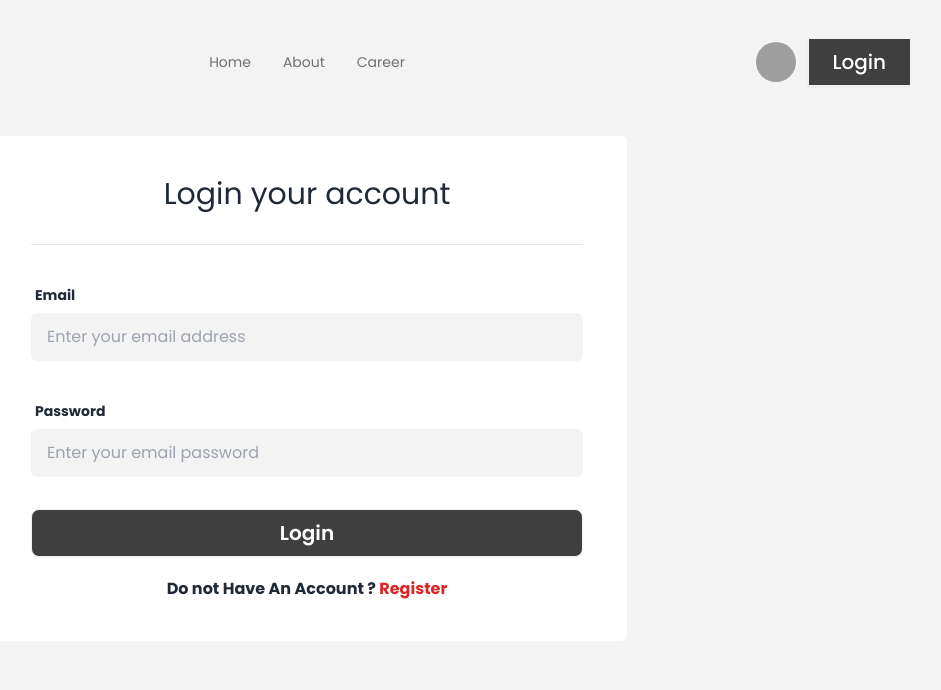
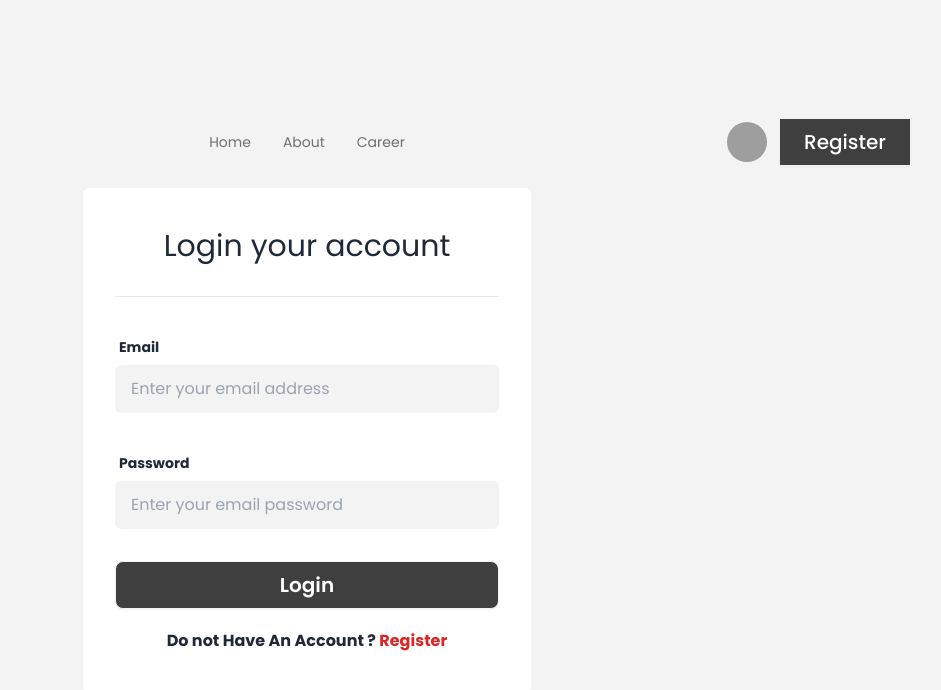
Before and after one commit to mamun464/Dragon-News-React, a React (Vite) app: page /login in a window 1280 px wide. Shown: the top 690 px of the page, without its empty margins (333-1274 px from the left). Built offline with nearby package versions, Linux system fonts and the light colour scheme; grey boxes are pictures that could not be loaded.

Commit message:
Registration page completed

```diff
--- a/src/pages/Home/Home.jsx
+++ b/src/pages/Home/Home.jsx
@@ -33,11 +33,18 @@ const Home = () => {
 
     }
 
+    const navInfo = {
+        button_text: "Login",
+        button_link: "/login",
+    }
+
     return (
         <div className="font-Poppins max-w-6xl mx-auto">
             <Header></Header>
             <BreakingNews></BreakingNews>
-            <NavBar></NavBar>
+            <NavBar
+                navInfo={navInfo}
+            ></NavBar>
 
 
             <div className="grid grid-cols-1  md:grid-cols-4 gap-6">
--- a/src/pages/Login&Registration/Login.jsx
+++ b/src/pages/Login&Registration/Login.jsx
@@ -8,14 +8,22 @@ const Login = () => {
         console.log(form.get('password'));
 
     };
+
+    const navInfo = {
+        button_text: "Register",
+        button_link: "/registration"
+    }
+
     return (
-        <div className="bg-[#f3f3f3] w-screen h-screen font-Poppins">
+        <div className="bg-[#f3f3f3] min-h-screen font-Poppins flex flex-col justify-center items-center">
 
-            <div className="py-7 px-7">
-                <NavBar />
+            <div className="px-7 w-full">
+                <NavBar
+                    navInfo={navInfo}
+                ></NavBar>
             </div>
-            <div>
-                <div className="md:w-3/4 lg:w-1/2 mx-auto bg-white px-11 py-10 rounded-md">
+            <div className="w-full max-w-md">
+                <div className="mx-auto bg-white px-8 py-10 rounded-md">
                     <h1 className="text-3xl text-center mb-8">Login your account</h1>
 
                     <hr />
--- a/src/pages/Login&Registration/Registration.jsx
+++ b/src/pages/Login&Registration/Registration.jsx
@@ -1,9 +1,63 @@
+import { Link } from "react-router-dom";
+import NavBar from "../Shared/NavBar/NavBar";
 
 
 const Registration = () => {
+    const handleRegister = (e) => {
+        e.preventDefault();
+        const form = new FormData(e.currentTarget);
+        console.log(form.get('password'));
+    };
+
+    const navInfo = {
+        button_text: "Login",
+        button_link: "/login",
+    }
+
     return (
-        <div>
-            <h1>THis Registrayion</h1>
+        <div className="bg-[#f3f3f3] min-h-screen font-Poppins flex flex-col justify-center items-center">
+
+            <div className="mt-5 px-7 w-full">
+                <NavBar
+                    navInfo={navInfo}
+                ></NavBar>
+            </div>
+            <div className="w-full max-w-md">
+                <div className="mx-auto bg-white px-8 py-10 rounded-md pt-6">
+                    <h1 className="text-3xl text-center mb-8">Register your account</h1>
+                    <hr />
+                    <form onSubmit={handleRegister} className="">
+                        <div className="">
+                            <label className="label">
+                                <span className="label-text font-bold">Your Name</span>
+                            </label>
+                            <input type="text" placeholder="Enter your name" name="name" className="px-4 py-3 bg-[#f3f3f3] w-full rounded-md" required />
+                        </div>
+                        <div className="">
+                            <label className="label">
+                                <span className="label-text font-bold">Photo URL</span>
+                            </label>
+                            <input type="text" placeholder="Enter your Photo URL" name="photoUrl" className="px-4 py-3 bg-[#f3f3f3] w-full rounded-md" required />
+                        </div>
+                        <div className="">
+                            <label className="label">
+                                <span className="label-text font-bold">Email</span>
+                            </label>
+                            <input type="email" placeholder="Enter your email address" name="email" className="px-4 py-3 bg-[#f3f3f3] w-full rounded-md" required />
+                        </div>
+                        <div className="">
+                            <label className="label">
+                                <span className="label-text font-bold">Password</span>
+                            </label>
+                            <input type="password" placeholder="Enter your email password" name="password" className="px-4 py-3 bg-[#f3f3f3] w-full rounded-md" required />
+                        </div>
+                        <div className="mt-5">
+                            <button className="btn text-xl w-full bg-[#403f3f] text-white hover:text-black">Register</button>
+                        </div>
+                    </form>
+                    <p className="text-center mt-2 font-bold">Already Have An Account ? <Link to={'/login'} className="text-red-600 ">Login</Link></p>
+                </div>
+            </div>
         </div>
     );
 };
--- a/src/pages/Shared/NavBar/NavBar.jsx
+++ b/src/pages/Shared/NavBar/NavBar.jsx
@@ -1,14 +1,16 @@
 import { Link, NavLink } from "react-router-dom";
 import userDefaultPic from '/user.png'
+import { PropTypes } from 'prop-types';
 
 
-const NavBar = () => {
+const NavBar = ({ navInfo }) => {
     const navLinks = <>
         <li><NavLink to={"/"}>Home</NavLink></li>
         <li><NavLink to={"/about"}>About</NavLink></li>
         <li><NavLink to={"/career"}>Career</NavLink></li>
 
     </>
+    // const { button_link, button_text } = navInfo;
     return (
         <div className="navbar mb-3">
             <div className="navbar-start">
@@ -33,12 +35,16 @@ const NavBar = () => {
                         <img alt="Defult_User_pic_notFound" src={userDefaultPic} />
                     </div>
                 </div>
-                <Link to={'/login'}>
-                    <button className="btn text-xl font-medium text-white py-2 px-6 bg-[#403F3F] rounded-none hover:text-black">Login</button>
+                <Link to={navInfo?.button_link || "/"}>
+                    <button className="btn text-xl font-medium text-white py-2 px-6 bg-[#403F3F] rounded-none hover:text-black">{navInfo?.button_text || "Loading..."}</button>
                 </Link>
             </div>
         </div>
     );
 };
 
+NavBar.propTypes = {
+    navInfo: PropTypes.object.isRequired,
+};
+
 export default NavBar;
```
